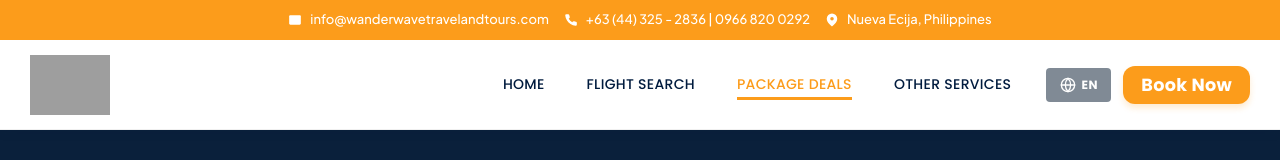
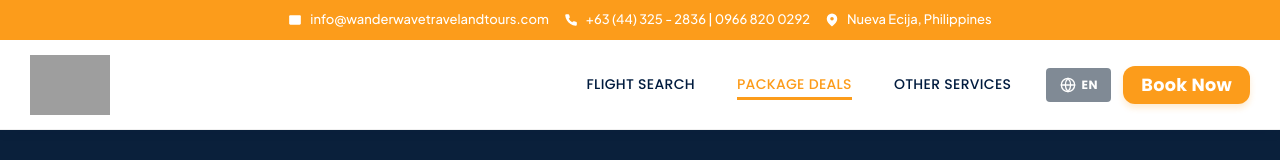
Before and after one commit to WanderWave-Travel-and-Tours/WWTT-Website, a React app in the folder frontend/: page / in a window 1280 px wide. Shown: the top 160 px of the page. Built offline with nearby package versions, Linux system fonts and the light colour scheme; grey boxes are pictures that could not be loaded; the HTML template or start-up script is replaced by a standard one.

Commit message:
rollback: old route

```diff
--- a/frontend/src/App.jsx
+++ b/frontend/src/App.jsx
@@ -64,7 +64,6 @@ function MainLayout() {
   const logoBlueHeader = "https://storage.googleapis.com/msgsndr/yTzQYPFRZAWXGWiXtIt2/media/691413034dedcf3e7fbc3e80.png";
 
   const pages = {
-    home: { name: 'Home', path: 'https://wanderwave ph.com' },
     flights: { name: 'Flight Search', path: '/flights' },
     packages: { name: 'Package Deals', path: '/packages' },
     otherservices: { name: 'Other Services', path: '/other-services' },
@@ -261,16 +260,10 @@ function MainLayout() {
   const currentPage = getCurrentPage();
 
   const handleNavigation = (pageKey) => {
-  const path = pages[pageKey].path;
-
-  if (path.startsWith('http')) {
-    window.location.href = path;
-  } else {
+    const path = pages[pageKey].path;
     navigate(path);
-  }
-
-  setIsMobileMenuOpen(false);
-};
+    setIsMobileMenuOpen(false);
+  };
 
   const isPaymentSuccessPage = location.pathname === '/payment/success';
   const isDashboardPage = location.pathname === '/dashboard';
```
